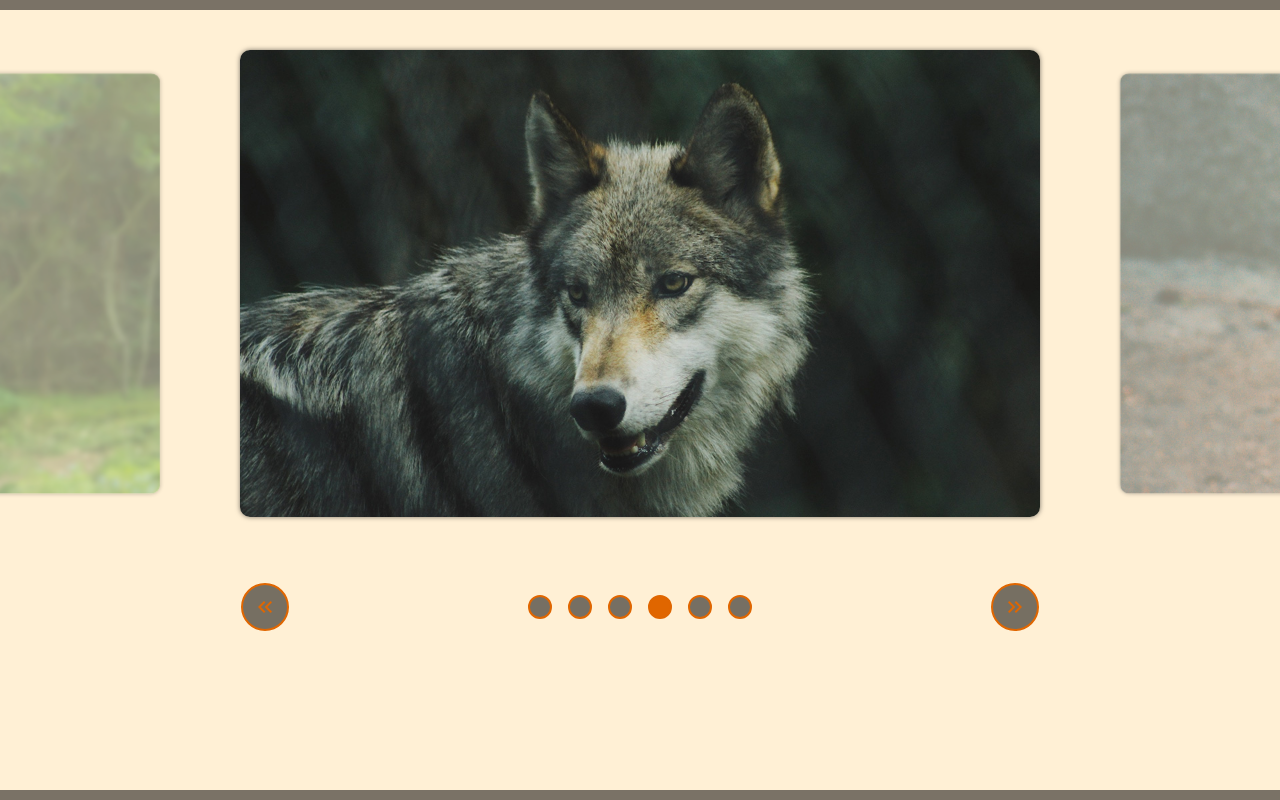
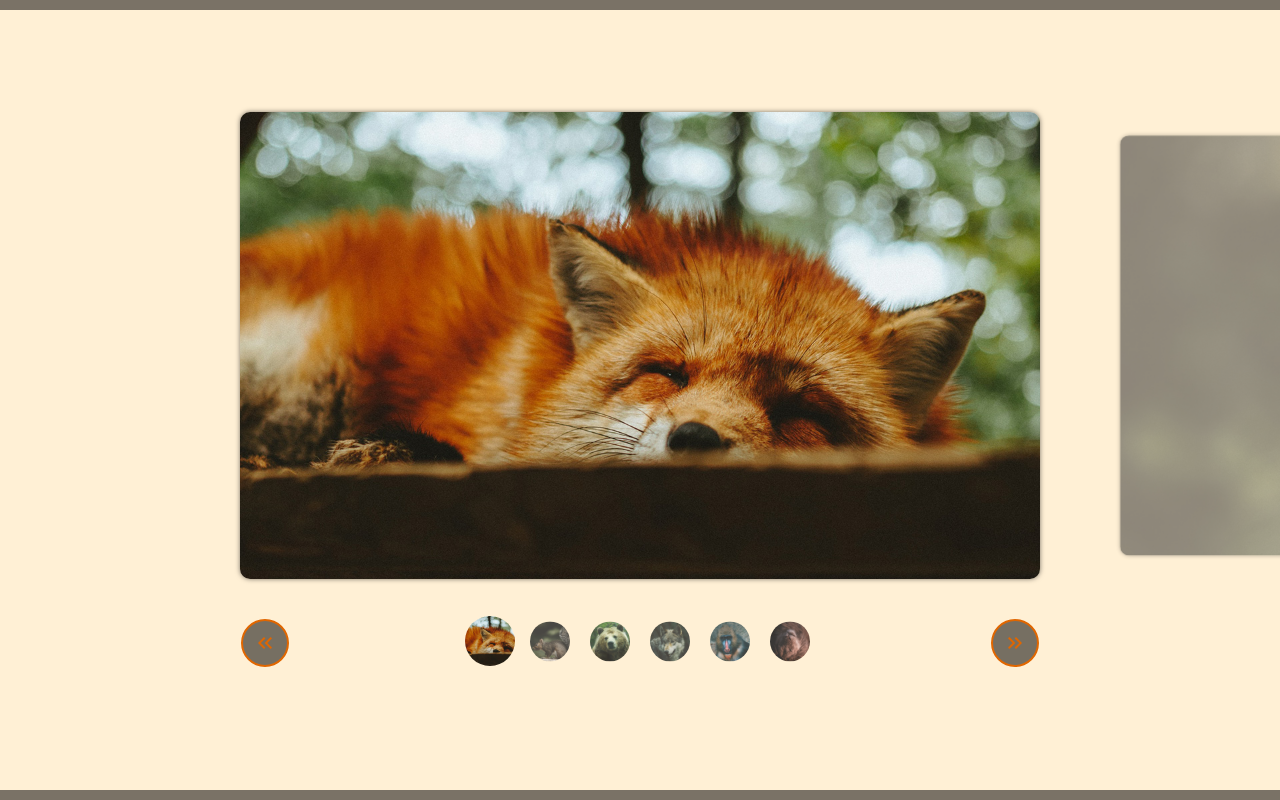
Before and after one commit to EX-Stras/JSlide, a website built with webpack: page SlideProjeto/index.html in a window 1280 px wide. Built offline with nearby package versions, Linux system fonts and the light colour scheme.

Commit message:
custom-controls + fim do projeto!

```diff
--- a/SlideProjeto/estilos/style.css
+++ b/SlideProjeto/estilos/style.css
@@ -21,11 +21,16 @@ body {
     height: 100vh;
     border-top: 10px solid rgba(0, 0, 0, 0.52);
     border-bottom: 10px solid rgba(0, 0, 0, 0.52);
+
+    display: flex;
+    justify-content: center;
+    align-items: center;
 }
 
 main {
     display: grid;
-    grid-template-rows: 1fr 200px;
+    grid-template-rows: 1fr 50px;
+    margin-bottom: 60px;
 }
 
 ul {
@@ -34,7 +39,7 @@ ul {
     list-style: none;
 }
 
-img {
+.slide img {
     display: block;
     max-width: 100%;
     border-radius: 10px;
@@ -68,14 +73,14 @@ img {
     animation: leave .3s forwards;
 }
 
-.active {
+.slide li.active {
     animation: toAppear .3s forwards;
 }
 
 div.buttons {
     display: grid;
     grid-template-columns: 50px 150px 1fr 150px 50px;
-    grid-template-rows: 100px 100px;
+    grid-template-rows: 50px;
     justify-self: center;
     width: 100%;
     max-width: 1000px;
@@ -103,25 +108,34 @@ button.Bnext, button.Bprev {
     border: 2px solid #E06600;
     font-weight: bold;
     display: flex;
+    cursor: pointer;
 }
 
-div.custom-controls {
-    grid-area: 1 / 3 / 2 / 4;
+ul.custom-controls {
     display: flex;
     justify-content: center;
     align-items: center;
+    gap: 10px;
+    grid-area: 1 / 3 / 2 / 4;
 }
 
-div.custom-controls button{
-    padding: 10px;
-    border-radius: 50%;
-    margin: 0 8px;
-    background-color: rgba(0, 0, 0, 0.536);
-    border: 2px solid #E06600;
+ul.custom-controls li {
+    opacity: .8;
+    transform: scale(.8);
+    cursor: pointer;
+
+    transition: .5s;
 }
 
-div.custom-controls button.active {
-    background-color: #E06600;
+ul.custom-controls img {
+    width: 50px;
+    height: 50px;
+    border-radius: 50%;
+}
+
+ul.custom-controls li.active {
+    opacity: 1;
+    transform: scale(1);
 }
 
 @keyframes leave {
--- a/SlideProjeto/index.html
+++ b/SlideProjeto/index.html
@@ -23,9 +23,14 @@
             <div class="button-prev">
                 <button class="Bprev"><i class="material-symbols-outlined">keyboard_double_arrow_left</i></button>
             </div>
-            <div class="custom-controls">
-
-            </div>
+            <ul class="custom-controls">
+                <li><img src="img/foto1-thumb.jpg" alt=""></li>
+                <li><img src="img/foto2-thumb.jpg" alt=""></li>
+                <li><img src="img/foto3-thumb.jpg" alt=""></li>
+                <li><img src="img/foto4-thumb.jpg" alt=""></li>
+                <li><img src="img/foto5-thumb.jpg" alt=""></li>
+                <li><img src="img/foto6-thumb.jpg" alt=""></li>
+            </ul>
             <div class="button-next">
                 <button class="Bnext"><i class="material-symbols-outlined">keyboard_double_arrow_right</i></button>
             </div>
--- a/SlideProjeto/js/modulos/slide.js
+++ b/SlideProjeto/js/modulos/slide.js
@@ -145,6 +145,7 @@ export default class Slide {
       this.bindEvents();
       this.addEvents();
       this.slidesConfig();
+      this.changeSlide(0);
     }
     return this;
   }
--- a/SlideProjeto/js/script.js
+++ b/SlideProjeto/js/script.js
@@ -5,5 +5,4 @@ console.clear();
 const slide = new ButtonSlide('.slide', '.wrapper');
 slide.init();
 slide.activeArrows('.Bnext', '.Bprev');
-slide.changeSlide(3);
-slide.Controls(true, 'div.custom-controls');
+slide.Controls(false, 'ul.custom-controls li');
```
Also changed, not shown: SlideProjeto/js/main.js.
